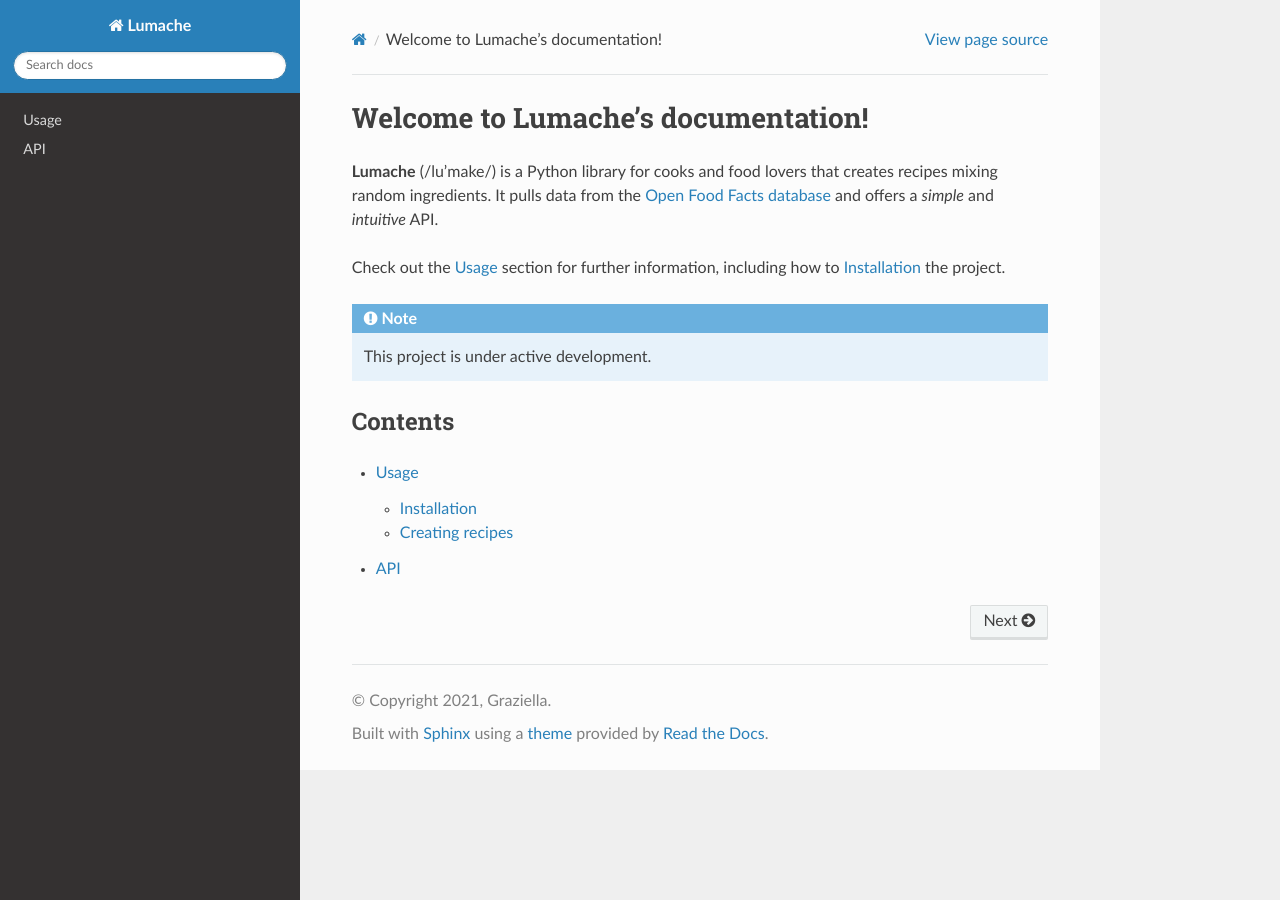
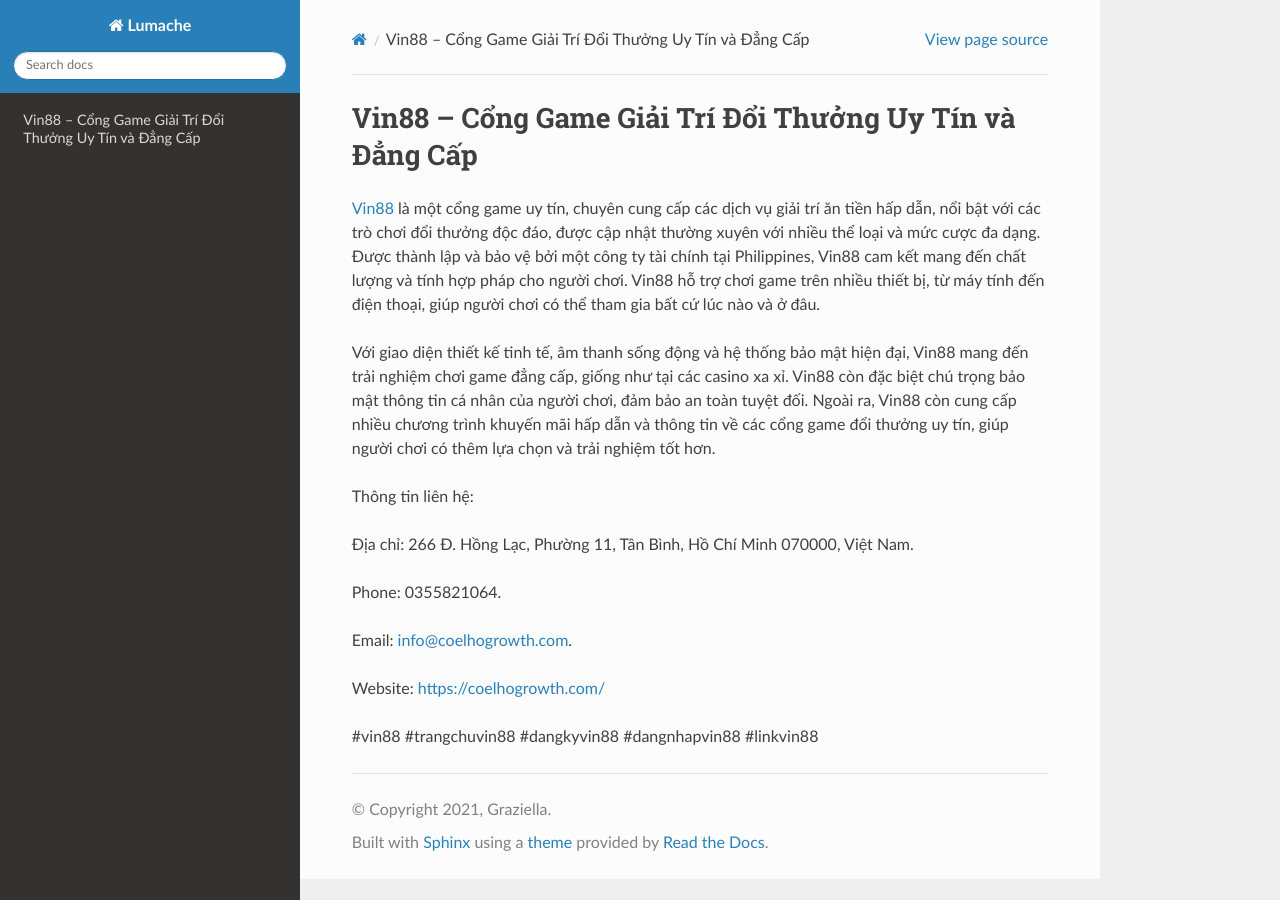
Before and after one commit to parkisngan19/coelhogrowthcom, a Sphinx documentation site: the page built from docs/source/index.rst, in a window 1280 px wide. Built offline with Sphinx 7.4.7 and the Read the Docs theme 3.1.0, drawn with Linux system fonts in a browser that asks for light colours.

Commit message:
Update index.rst

```diff
--- a/docs/source/index.rst
+++ b/docs/source/index.rst
@@ -1,22 +1,18 @@
-Welcome to Lumache's documentation!
+Vin88 – Cổng Game Giải Trí Đổi Thưởng Uy Tín và Đẳng Cấp
 ===================================
 
-**Lumache** (/lu'make/) is a Python library for cooks and food lovers
-that creates recipes mixing random ingredients.
-It pulls data from the `Open Food Facts database <https://world.openfoodfacts.org/>`_
-and offers a *simple* and *intuitive* API.
+`Vin88 <https://coelhogrowth.com/>`_ là một cổng game uy tín, chuyên cung cấp các dịch vụ giải trí ăn tiền hấp dẫn, nổi bật với các trò chơi đổi thưởng độc đáo, được cập nhật thường xuyên với nhiều thể loại và mức cược đa dạng. Được thành lập và bảo vệ bởi một công ty tài chính tại Philippines, Vin88 cam kết mang đến chất lượng và tính hợp pháp cho người chơi. Vin88 hỗ trợ chơi game trên nhiều thiết bị, từ máy tính đến điện thoại, giúp người chơi có thể tham gia bất cứ lúc nào và ở đâu.
 
-Check out the :doc:`usage` section for further information, including
-how to :ref:`installation` the project.
+Với giao diện thiết kế tinh tế, âm thanh sống động và hệ thống bảo mật hiện đại, Vin88 mang đến trải nghiệm chơi game đẳng cấp, giống như tại các casino xa xỉ. Vin88 còn đặc biệt chú trọng bảo mật thông tin cá nhân của người chơi, đảm bảo an toàn tuyệt đối. Ngoài ra, Vin88 còn cung cấp nhiều chương trình khuyến mãi hấp dẫn và thông tin về các cổng game đổi thưởng uy tín, giúp người chơi có thêm lựa chọn và trải nghiệm tốt hơn.
 
-.. note::
+Thông tin liên hệ:
 
-   This project is under active development.
+Địa chỉ: 266 Đ. Hồng Lạc, Phường 11, Tân Bình, Hồ Chí Minh 070000, Việt Nam.
 
-Contents
---------
+Phone: 0355821064.
 
-.. toctree::
+Email: info@coelhogrowth.com.
 
-   usage
-   api
+Website: https://coelhogrowth.com/
+
+#vin88 #trangchuvin88 #dangkyvin88 #dangnhapvin88 #linkvin88
```
